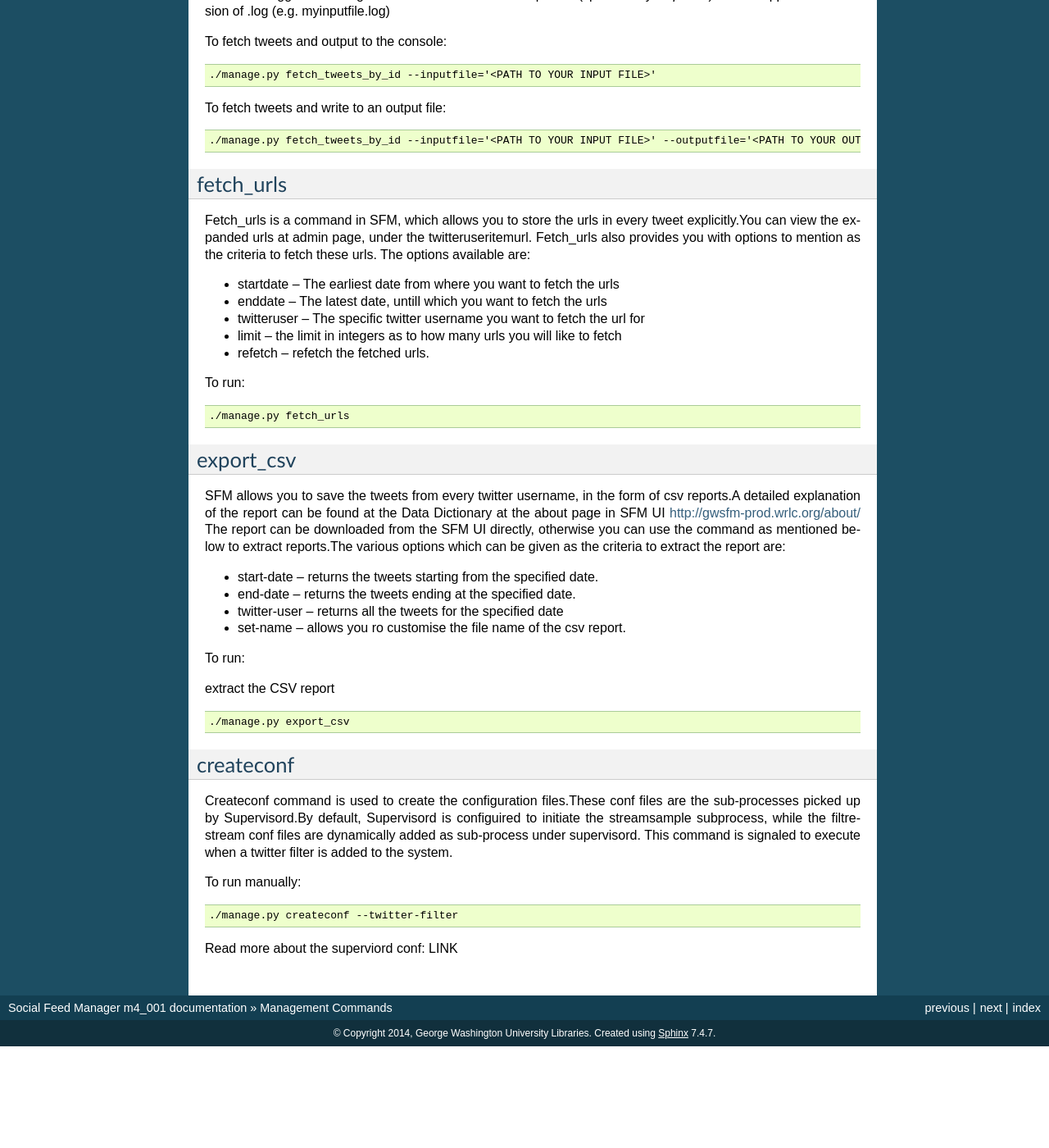
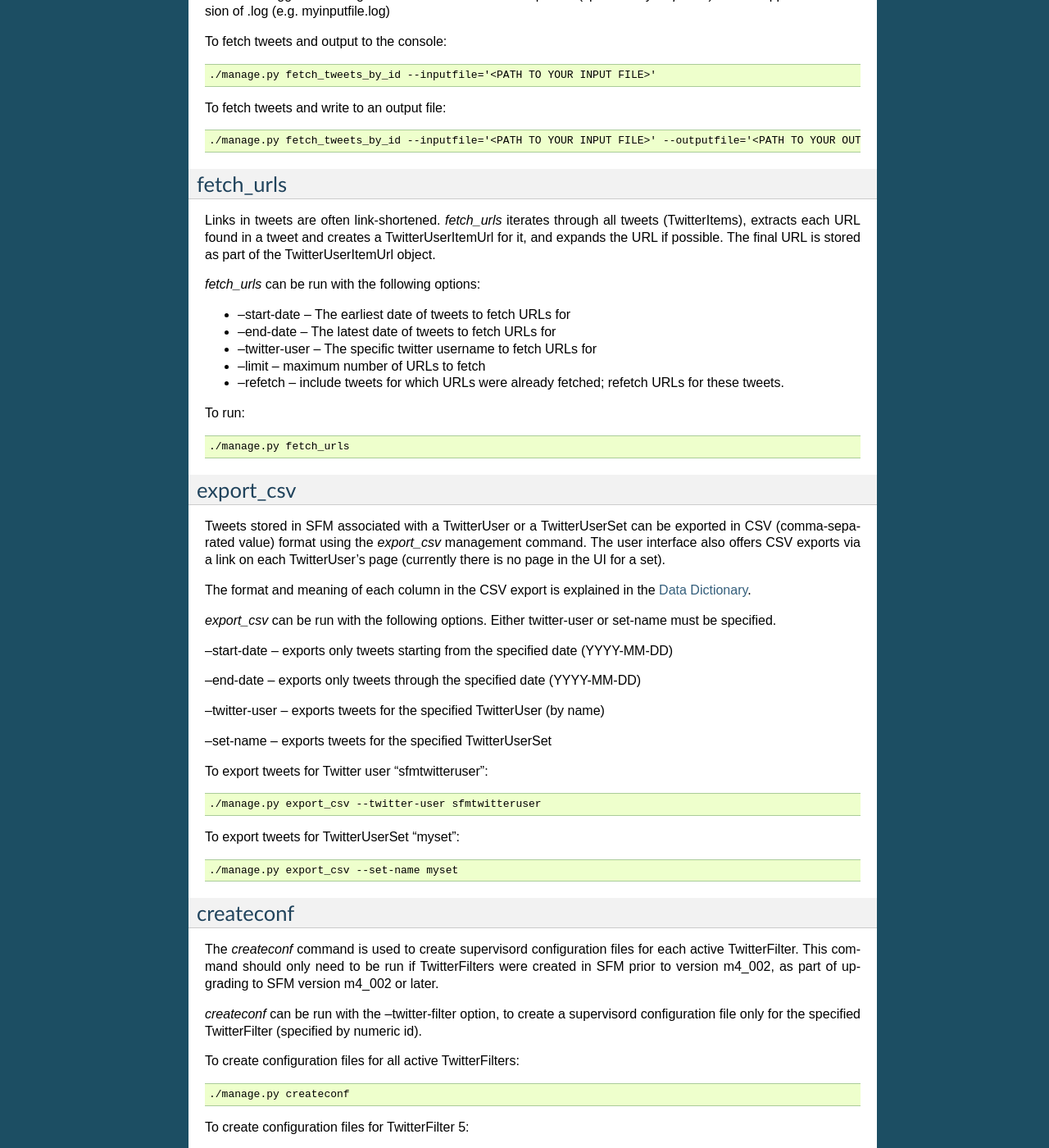
Before and after one commit to gwu-libraries/social-feed-manager, a Sphinx documentation site: the page built from docs/mgmt_commands.rst, in a window 1280 px wide and 1400 px high, scrolled down 3740 px. Shown: the whole window at 82% size. Built offline with Sphinx 7.4.7, drawn with Linux system fonts in a browser that asks for light colours; pages that are not in the unit, such as notebooks, are missing from menus; before the commit the page ends 5016 px from its top, so only the background shows below that; some of the changed text lies outside the part shown.

Commit message:
Revised all management commands; still need to go back and complete "TODO" items (mainly links

```diff
--- a/docs/mgmt_commands.rst
+++ b/docs/mgmt_commands.rst
@@ -228,9 +228,9 @@ To run organizedata:
 fetch_tweets_by_id
 --------------------
 
-Each tweet in Twitter has a unique numerical ID.  The *fetch_tweets_by_id* management
-command takes a file consisting of a list of tweet IDs (one per line), and fetches the associated
-tweets as JSON.
+Each tweet in Twitter has a unique numerical ID.  The *fetch_tweets_by_id*
+management command takes a file consisting of a list of tweet IDs (one per
+line), and fetches the associated tweets as JSON.
 
 Errors are logged to a file given the same name as the input file (specified by `--inputfile`) with
 an appended extension of .log (e.g. myinputfile.log)
@@ -250,18 +250,24 @@ To fetch tweets and write to an output file:
 
 fetch_urls
 ----------
-Fetch_urls is a command in SFM, which allows you to store the urls in every tweet explicitly.You can view the expanded urls at admin page, under the twitteruseritemurl.
-Fetch_urls also provides you with options to mention as the criteria to fetch these urls. The options available are:
 
-* startdate -- The earliest date from where you want to fetch the urls
+Links in tweets are often link-shortened.  *fetch_urls* iterates through all
+tweets (TwitterItems), extracts each URL found in a tweet and creates a
+TwitterUserItemUrl for it, and expands the URL if possible.  The final URL
+is stored as part of the TwitterUserItemUrl object.
 
-* enddate -- The latest date, untill which you want to fetch the urls
+*fetch_urls* can be run with the following options:
 
-* twitteruser -- The specific twitter username you want to fetch the url for
+* --start-date -- The earliest date of tweets to fetch URLs for
 
-* limit -- the limit in integers as to how many urls you will like to fetch
+* --end-date -- The latest date of tweets to fetch URLs for
 
-* refetch -- refetch the fetched urls.
+* --twitter-user -- The specific twitter username to fetch URLs for
+
+* --limit -- maximum number of URLs to fetch
+
+* --refetch -- include tweets for which URLs were already fetched; refetch
+  URLs for these tweets.
 
 To run:
 
@@ -269,36 +275,61 @@ To run:
 
     ./manage.py fetch_urls
 
+
 export_csv
 ----------
-SFM allows you to save the tweets from every twitter username, in the form of csv reports.A detailed explanation of the report can be found at the Data Dictionary at the about page in SFM UI http://gwsfm-prod.wrlc.org/about/
-The report can be downloaded from the SFM UI directly, otherwise you can use the command as mentioned below to extract reports.The various options which can be given as the criteria to extract the report are:
 
-* start-date -- returns the tweets starting from the specified date.
+Tweets stored in SFM associated with a TwitterUser or a TwitterUserSet can be
+exported in CSV (comma-separated value) format using the *export_csv*
+management command.  The user interface also offers CSV exports via a link on
+each TwitterUser's page (currently there is no page in the UI for a set).
 
-* end-date -- returns the tweets ending at the specified date.
+The format and meaning of each column in the CSV export is explained in the
+:doc:`Data Dictionary </data_dictionary>`.
 
-* twitter-user -- returns all the tweets for the specified date
+*export_csv* can be run with the following options.  Either twitter-user or set-name must be specified.
 
-* set-name -- allows you ro customise the file name of the csv report.
+--start-date -- exports only tweets starting from the specified date (YYYY-MM-DD)
 
-To run:
+--end-date -- exports only tweets through the specified date (YYYY-MM-DD)
 
-extract the CSV report
+--twitter-user -- exports tweets for the specified TwitterUser (by name)
+
+--set-name -- exports tweets for the specified TwitterUserSet
+
+To export tweets for Twitter user "sfmtwitteruser":
 
 .. code-block:: none
 
-       ./manage.py export_csv
+       ./manage.py export_csv --twitter-user sfmtwitteruser
+
+To export tweets for TwitterUserSet "myset":
+
+.. code-block:: none
+
+       ./manage.py export_csv --set-name myset
+
 
 createconf
 ----------
-Createconf command is used to create the configuration files.These conf files are the sub-processes picked up by Supervisord.By default, Supervisord is configuired to initiate the streamsample subprocess, while the filtrestream conf files are dynamically added as sub-process under supervisord. This command is signaled to execute when a twitter filter is added to the system.
 
-To run manually:
+The *createconf* command is used to create supervisord configuration files
+for each active TwitterFilter.  This command should only need to be run if
+TwitterFilters were created in SFM prior to version m4_002, as part of
+upgrading to SFM version m4_002 or later.
+
+*createconf* can be run with the --twitter-filter option, to create
+a supervisord configuration file only for the specified TwitterFilter
+(specified by numeric id).
+
+To create configuration files for all active TwitterFilters:
 
 .. code-block:: none
 
-     ./manage.py createconf --twitter-filter
+     ./manage.py createconf
 
-Read more about the superviord conf:
-LINK
+To create configuration files for TwitterFilter 5:
+
+.. code-block:: none
+
+     ./manage.py createconf --twitter-filter 5
```
